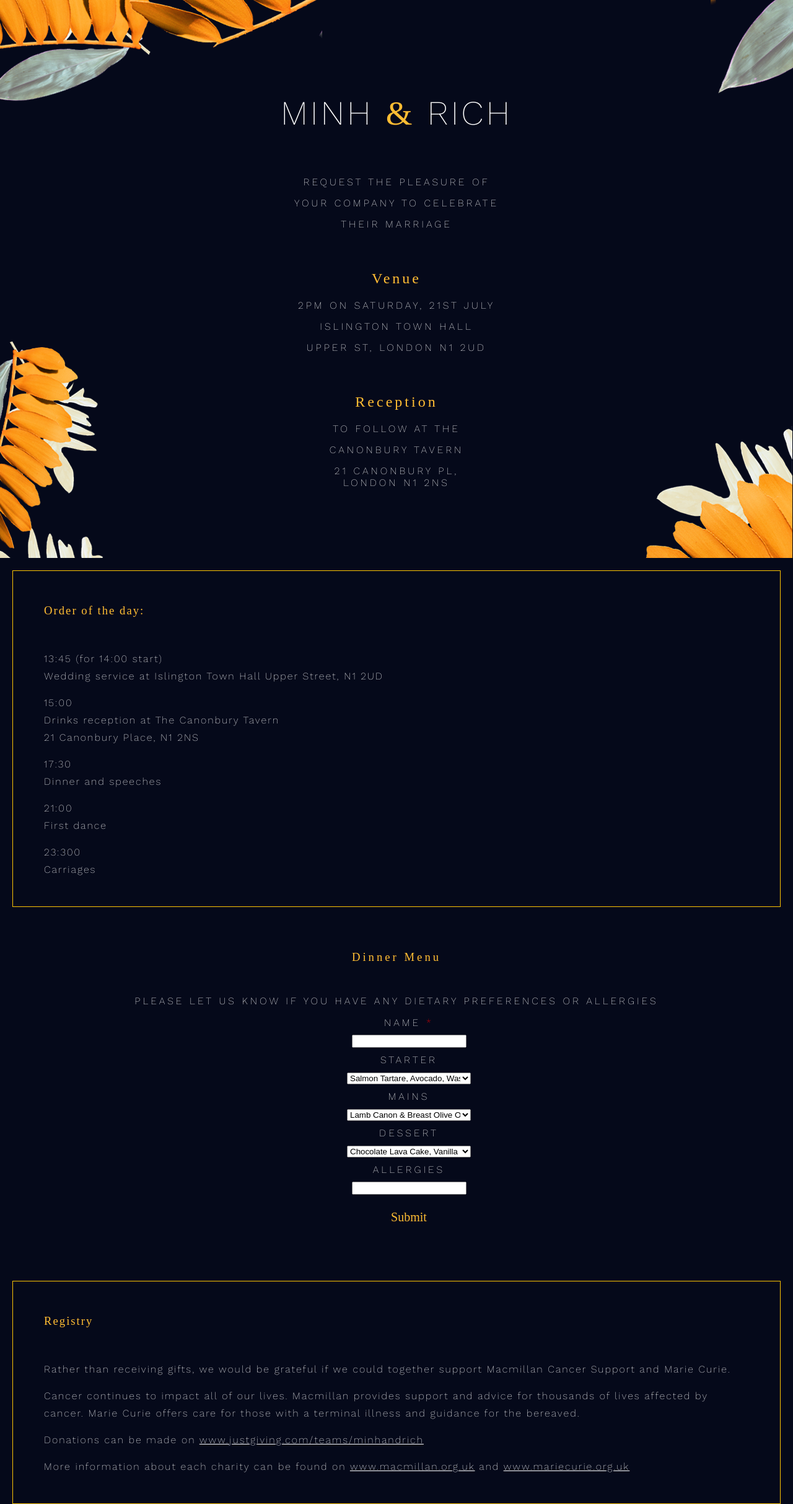
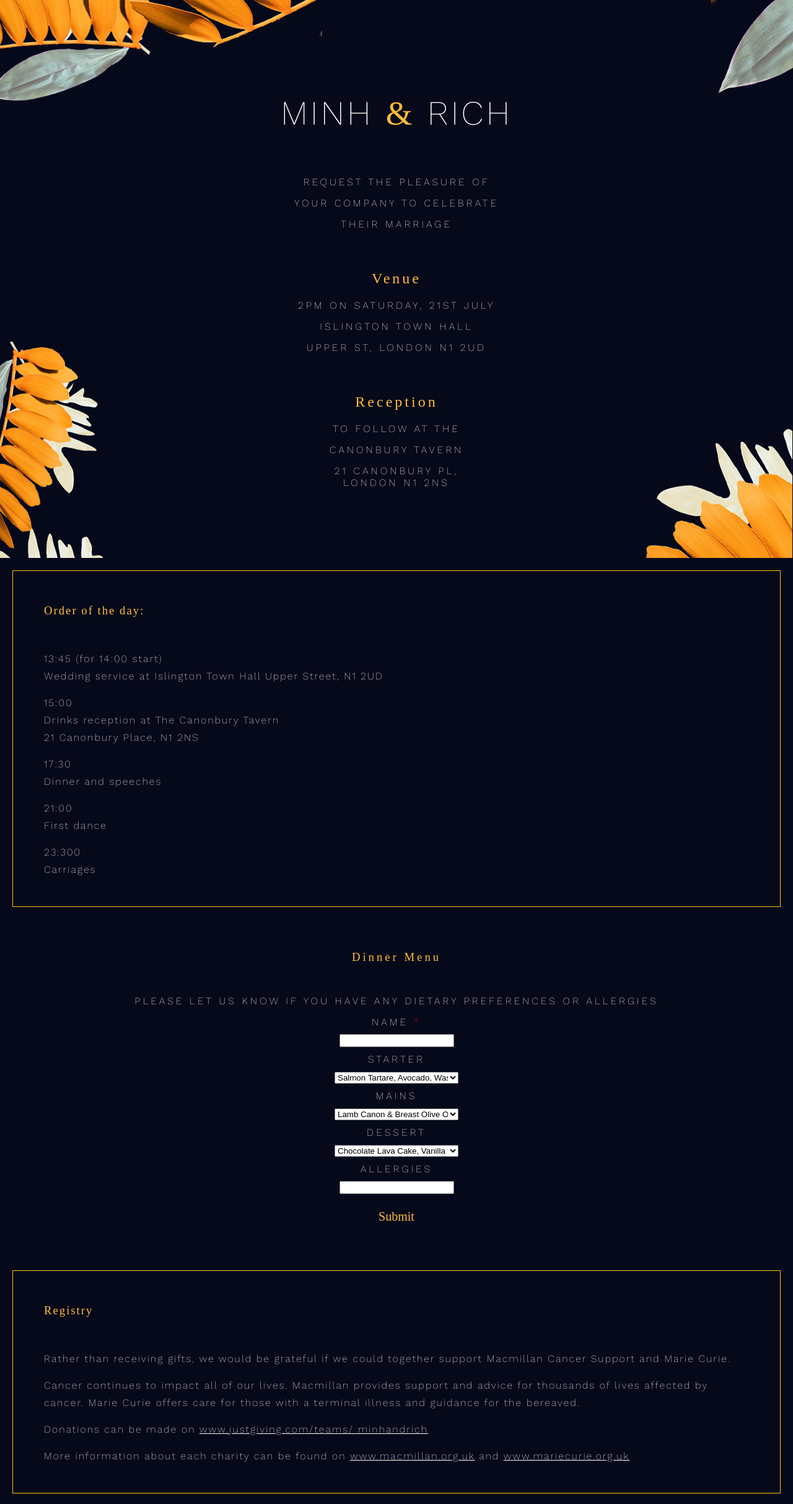
Before and after one commit to minhg/mrmr, a Jekyll site: the page built from index.html, in a window 1280 px wide. Shown: the whole page at 62% size. Built offline with Jekyll 4.4.1, drawn with Linux system fonts in a browser that asks for light colours; some web fonts are replaced.

Commit message:
bloody url

```diff
--- a/_layouts/default.html
+++ b/_layouts/default.html
@@ -4,7 +4,7 @@
   {% include head.html %}
 
     <body>
-      <section class="invite">
+      <div class="invite">
         <h1>Minh <span class="signerica">&amp;</span> Rich</h1>
         <p>Request the pleasure of</p>
         <p>your company to celebrate</p>
@@ -22,8 +22,8 @@
           21 Canonbury Pl, <br>
           London N1 2NS
         </p>
-      </section>
-      <section class="copy">
+      </div>
+      <div class="copy">
         <h3>Order of the day:</h3>
         <p>
           13:45 (for 14:00 start)<br />
@@ -47,23 +47,21 @@
           23:300 <br>
           Carriages
         </p>
-      </section>
-      <section class="menu">
+      </div>
+      <div class="menu">
         <h3>Dinner Menu</h3>
         <p>Please let us know if you have any dietary preferences or allergies</p>
-        <!-- <iframe src="https://docs.google.com/forms/d/e/1FAIpQLScG5BbgJiFdMj2lZ0JTMYgmXIDO0Dt6W680e3SUUybeh7JXOw/viewform?embedded=true" width="100%" height="520" frameborder="0" marginheight="0" marginwidth="0">Loading...</iframe> -->
-
         {% include form.html %}
-      </section>
-      <section class="copy">
+      </div>
+      <div class="copy">
         <h3>Registry</h3>
         <p>Rather than receiving gifts, we would be grateful if we could together support Macmillan Cancer Support and Marie Curie.</p>
         <p>Cancer continues to impact all of our lives. Macmillan provides support and advice for thousands of lives affected by cancer. Marie
 Curie offers care for those with a terminal illness and guidance for the bereaved.</p>
-        <p>Donations can be made on <a href="https://www.justgiving.com/teams/minhandrich">www.justgiving.com/teams/minhandrich</a></p>
+        <p>Donations can be made on <a href="https://www.justgiving.com/teams/minhandrich">www.justgiving.com/teams/ minhandrich</a></p>
         <p>More information about each charity can be found on <a href="www.macmillan.org.uk">www.macmillan.org.uk</a> and
 <a href="www.mariecurie.org.uk">www.mariecurie.org.uk</a></p>
-      </section>
+      </div>
 
     </body>
 
--- a/css/style.scss
+++ b/css/style.scss
@@ -161,6 +161,11 @@
     margin: 20px;
     padding: 50px 50px 30px;
 
+    ul {
+        margin: 0 ;
+        padding: 0;
+    }
+
     li {
         list-style: none;
     }
```
Also changed, not shown: 3 other files.
